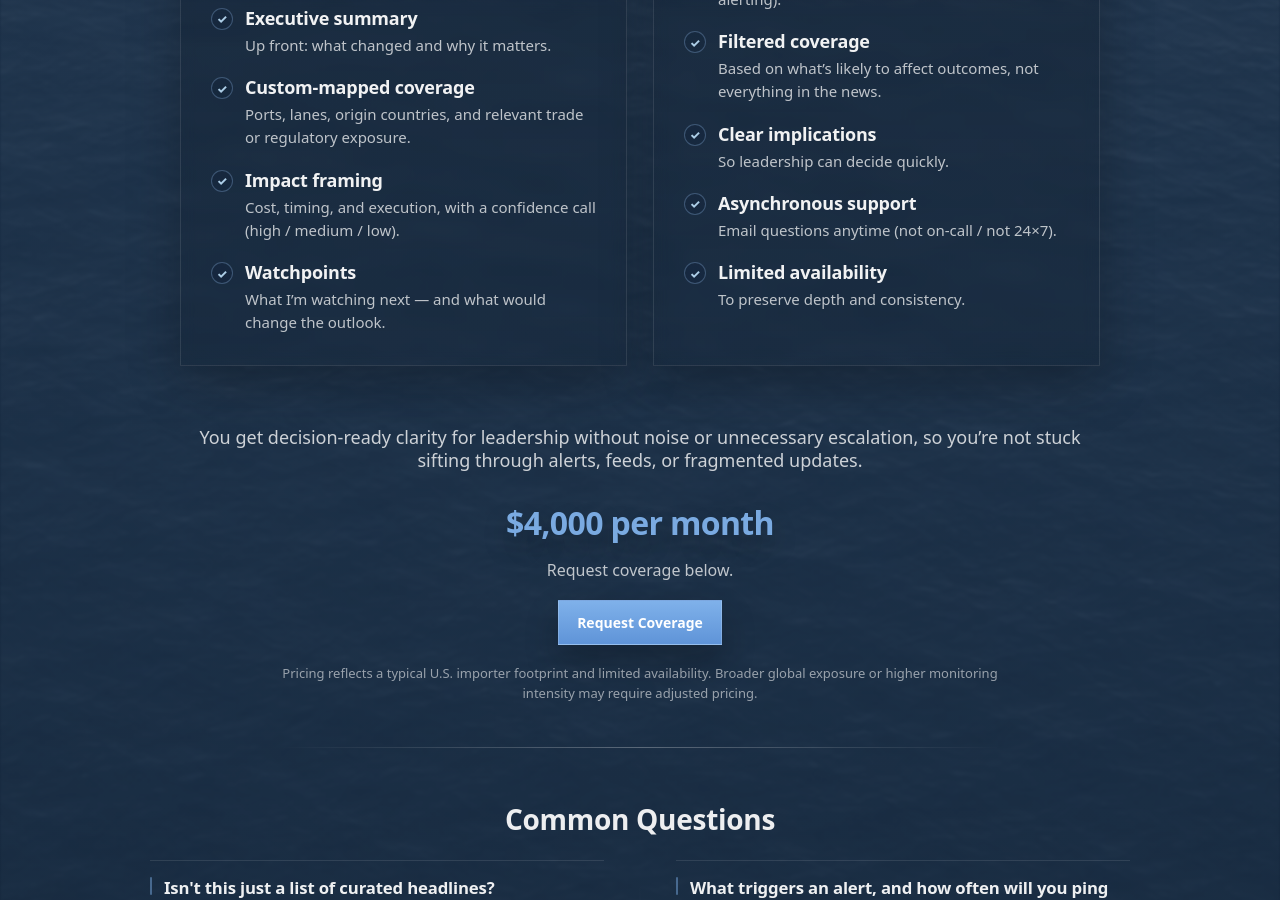
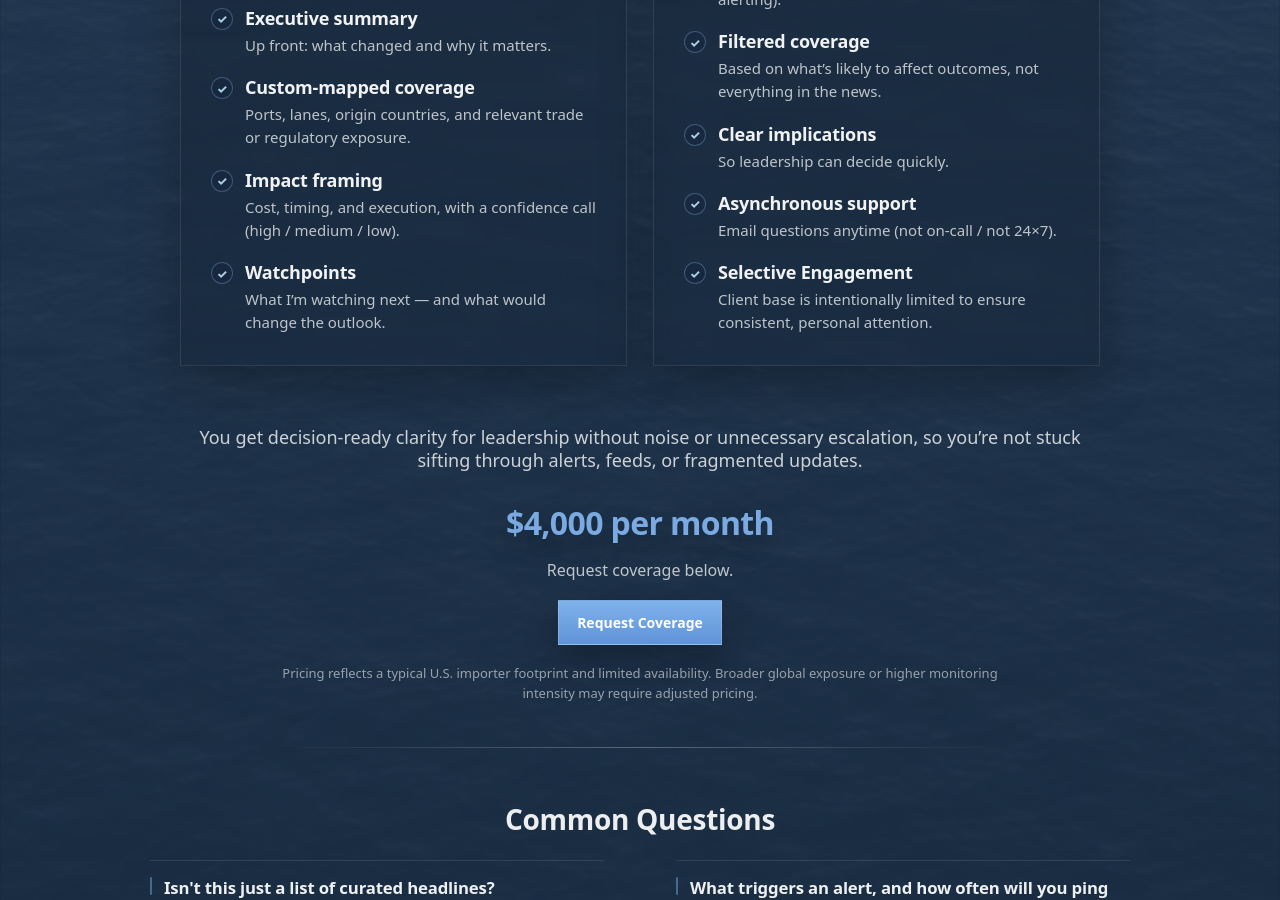
Before and after one commit to importrisk/import-risk-intelligence-site, a Jekyll site: the page built from method.html, in a window 1280 px wide and 900 px high, scrolled down 1260 px. Built offline with Jekyll 4.4.1, drawn with Linux system fonts in a browser that asks for light colours.

Commit message:
Update method.html

```diff
--- a/method.html
+++ b/method.html
@@ -221,8 +221,8 @@ css: /method.css?v=100
                   <span>Email questions anytime (not on-call / not 24×7).</span>
                 </li>
                 <li>
-                  <strong>Limited availability</strong>
-                  <span>To preserve depth and consistency.</span>
+                  <strong>Selective Engagement</strong>
+                  <span>Client base is intentionally limited to ensure consistent, personal attention.</span>
                 </li>
               </ul>
             </article>
```
